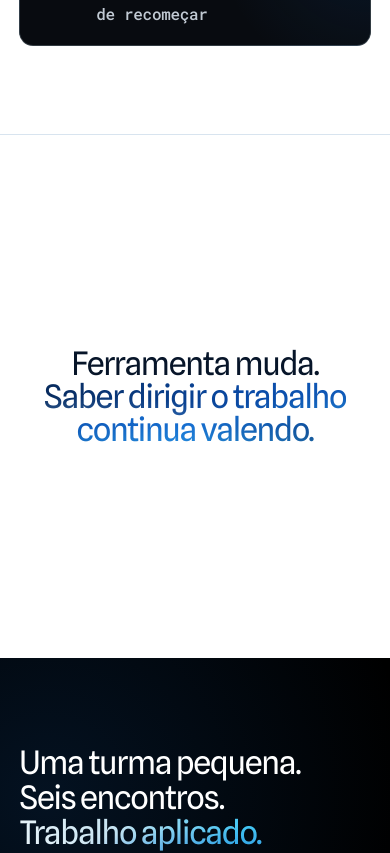
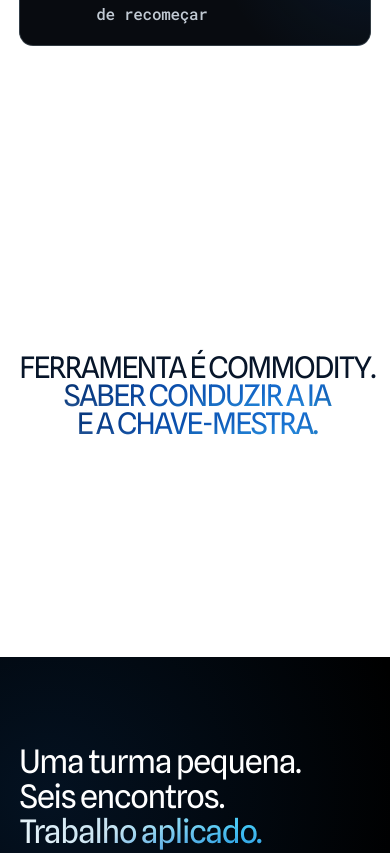
Before and after one commit to nitroxinteligence/ai-cowork-lp-mentoria, a React (Vite) app: page / in a window 390 px wide. Shown: the part 7840-8693 px from the top of the page. Built offline with nearby package versions, Linux system fonts and the light colour scheme.

Commit message:
Refine experience statement and mobile outcomes

```diff
--- a/src/App.jsx
+++ b/src/App.jsx
@@ -264,7 +264,7 @@ const founderBenefits = [
   'plano pessoal de expansão do time digital',
   'meus agentes, minhas skills, minhas ferramentas',
   'área de membros com materiais e gravações',
-  'R$ 2.000 de cashback',
+  'R$ 500 de cashback',
 ];
 
 const sessionVisuals = [
@@ -703,7 +703,6 @@ function ChangeDetailsSection() {
           </div>
         </div>
       </section>
-      <ExperienceSectionBoundary />
     </>
   );
 }
@@ -874,16 +873,16 @@ function ProfessionalOperationGraph() {
   );
 }
 
-function ExperienceSectionBoundary() {
-  return <div className="section-divider" aria-hidden="true" />;
-}
-
 function ExperienceSection() {
   return (
     <>
       <section className="section section--experience" id="experiencia">
         <div className="container experience-statement">
-          <h2>Ferramenta muda. <span className="mesh-text">Saber dirigir o trabalho continua valendo.</span></h2>
+          <h2>
+            <span className="experience-statement__line">FERRAMENTA É COMMODITY.</span>
+            <span className="experience-statement__line mesh-text">SABER CONDUZIR A IA</span>
+            <span className="experience-statement__line mesh-text">É A CHAVE-MESTRA.</span>
+          </h2>
         </div>
       </section>
       <CohortSection />
--- a/src/styles.css
+++ b/src/styles.css
@@ -1170,11 +1170,6 @@ main dd,
   line-height: 1.45;
 }
 
-.section-divider {
-  height: 1px;
-  background: var(--line);
-}
-
 .section--experience {
   display: grid;
   min-height: clamp(420px, 62vh, 720px);
@@ -1189,8 +1184,17 @@ main dd,
 }
 
 .experience-statement h2 {
-  max-width: 16ch;
+  max-width: none;
   margin: 0;
+  font-size: clamp(3rem, 5.8vw, 5.7rem);
+  letter-spacing: -0.055em;
+  line-height: 0.92;
+  text-transform: uppercase;
+}
+
+.experience-statement__line {
+  display: block;
+  white-space: nowrap;
 }
 
 .section-heading--split {
@@ -3544,7 +3548,14 @@ main dd,
 
   .outcome-card {
     min-height: 0;
-    grid-template-columns: 2rem 1.75rem minmax(0, 1fr);
+    padding: 1.25rem;
+    grid-template-columns: 1.65rem 1.65rem minmax(0, 1fr);
+    gap: 0.65rem;
+  }
+
+  .outcome-card p {
+    margin-top: 1.1rem;
+    grid-column: 1 / -1;
   }
 
   .founder-benefits-section h2 {
@@ -3579,6 +3590,12 @@ main dd,
   .founder-benefits-card__cta {
     min-height: 56px;
     font-size: 0.8rem;
+  }
+
+  .experience-statement h2 {
+    max-width: none;
+    font-size: clamp(1.75rem, 7.6vw, 3.4rem);
+    line-height: 0.94;
   }
 }
 
```
